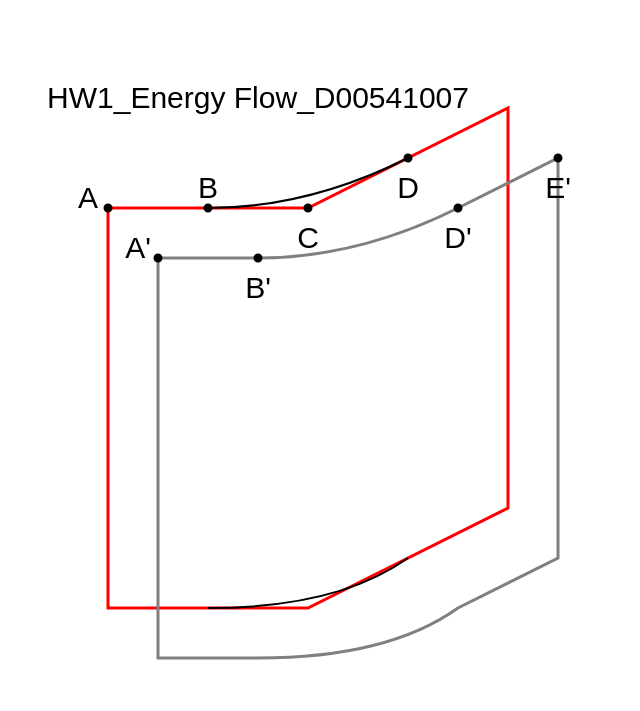
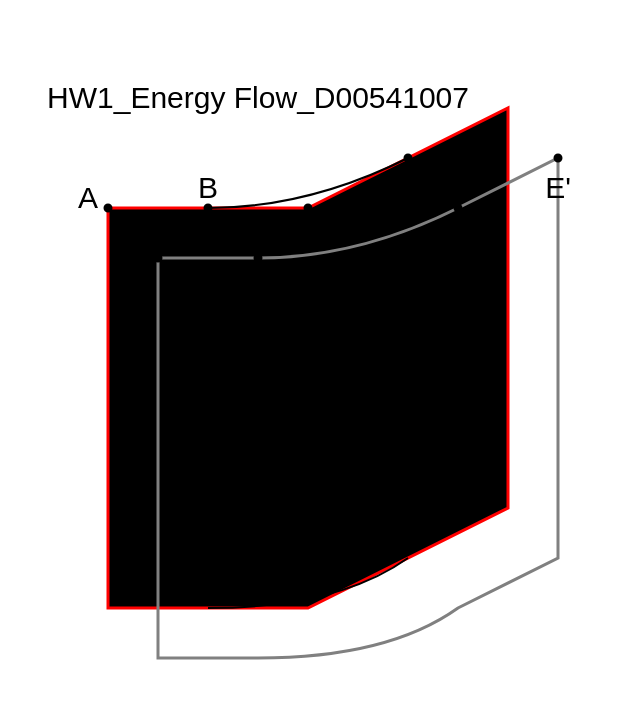
Before and after one commit to NTU-CSX-D3JS/d00541007, a plain HTML site: page EFv1.html in a window 1280 px wide. Shown: the whole page, without its empty margins (0-640 px from the left). Drawn offline with nearby package versions, Linux system fonts and the light colour scheme.

Commit message:
Update EFv1.html

```diff
--- a/EFv1.html
+++ b/EFv1.html
@@ -13,7 +13,7 @@
 
 <svg height="700" width="600">
 
-<path id="line chart" d="M 100 200 l 200 0 l 200 -100 l 0 400 l -200 100 l -200 0 l 0 -400" stroke="red" stroke-width="3" fill="none" />
+<path id="line chart" d="M 100 200 l 200 0 l 200 -100 l 0 400 l -200 100 l -200 0 l 0 -400" stroke="red" stroke-width="3" fill="ywllow" />
 
 <path id="flow chart" d="M 150 250 l 100 0 q100 0 200 -50 l 100 -50 l 0 400 l -100 50 q-70 50 -200 50 l -100 0 l 0 -400" stroke="gray" stroke-width="3" fill="none" />
 
```
